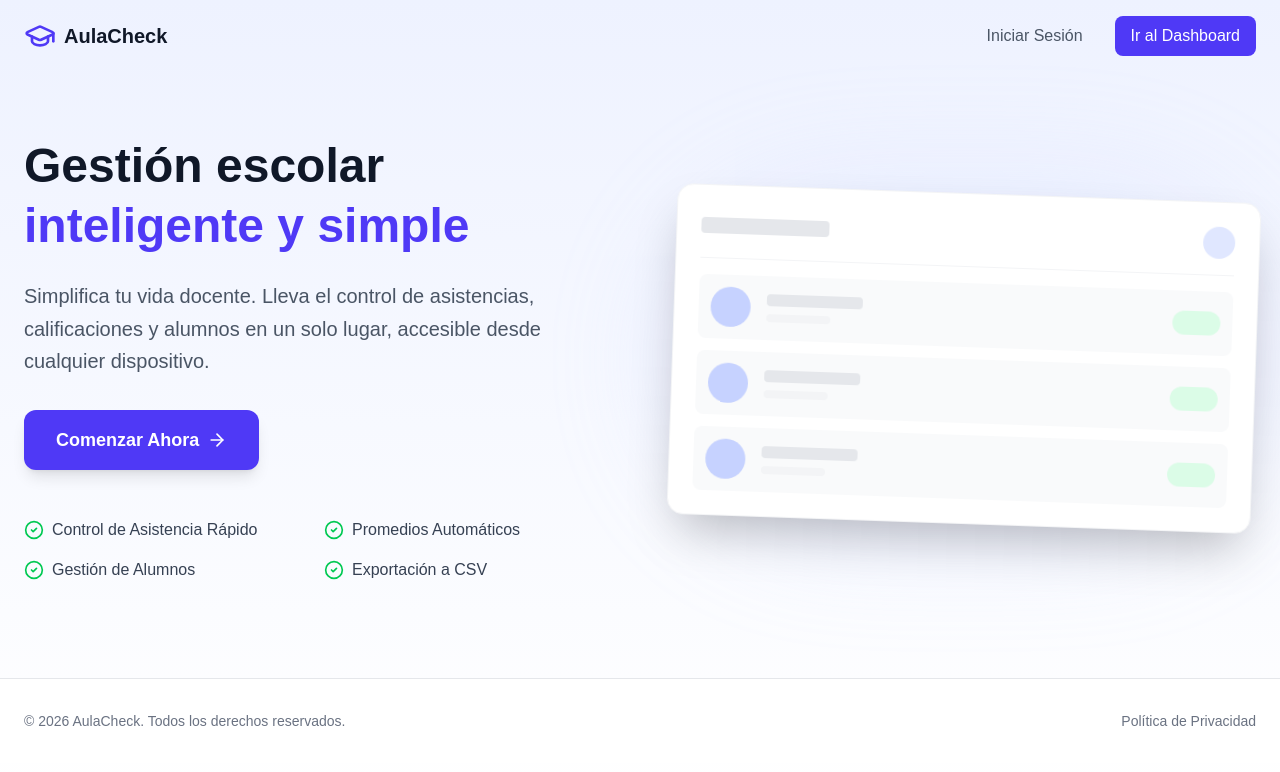
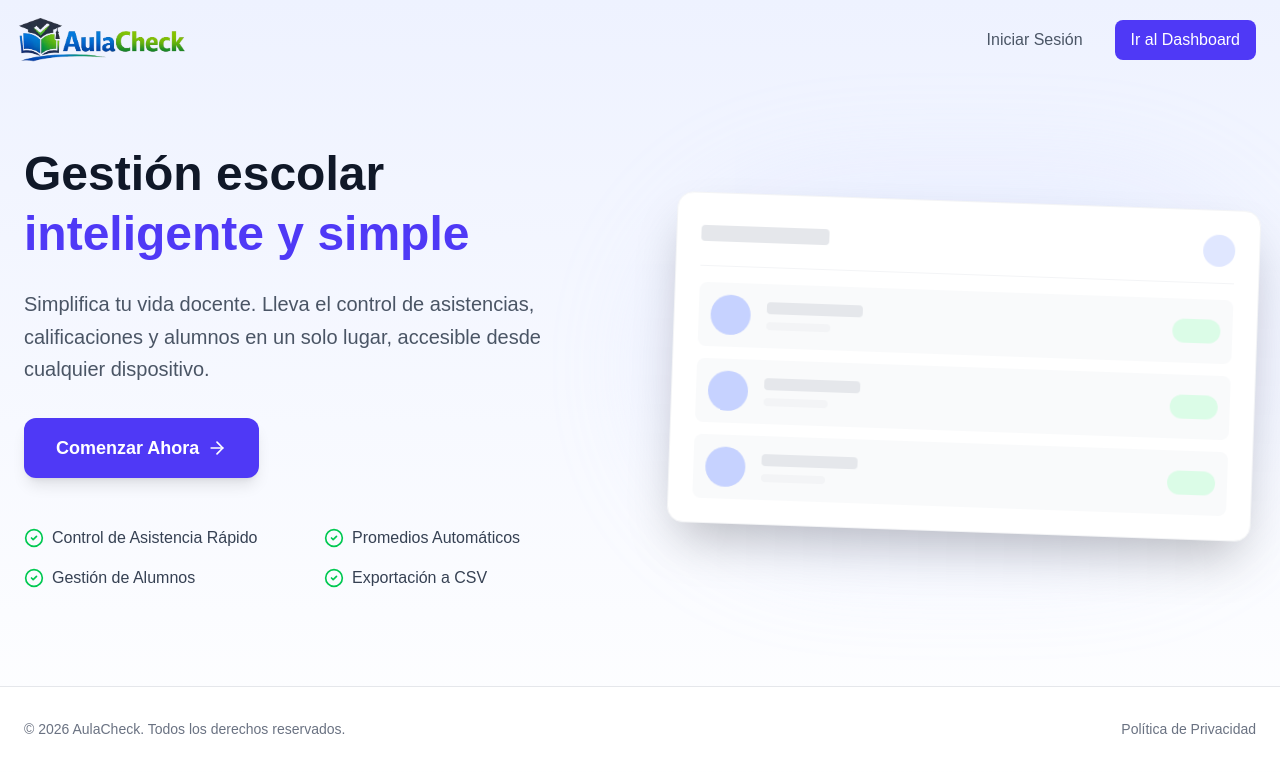
Before and after one commit to damianclancig/AulaCheck, a Next.js app: page / in a window 1280 px wide. Shown: the top 772 px of the page. Built offline with nearby package versions, Linux system fonts and the light colour scheme.

Commit message:
style(ui): implement official branding and pwa icons

```diff
--- a/src/app/layout.tsx
+++ b/src/app/layout.tsx
@@ -19,6 +19,11 @@ import { ModalProvider } from "@/providers/ModalProvider";
 export const metadata: Metadata = {
   title: "AulaCheck",
   description: "Gestión inteligente de asistencias y calificaciones",
+  icons: {
+    icon: "/assets/icon.webp",
+    apple: "/assets/icon.webp",
+  },
+  manifest: "/manifest.json",
 };
 
 export default function RootLayout({
--- a/src/app/login/page.tsx
+++ b/src/app/login/page.tsx
@@ -2,7 +2,9 @@
 
 import { useState } from 'react';
 import { signIn } from 'next-auth/react';
-import { GraduationCap, Loader2 } from 'lucide-react';
+import { Loader2 } from 'lucide-react';
+import Image from 'next/image';
+import logoPic from '../../../public/assets/logo.webp';
 
 export default function LoginPage() {
   const [loading, setLoading] = useState(false);
@@ -26,11 +28,10 @@ export default function LoginPage() {
     <div className="min-h-screen bg-gradient-to-br from-indigo-50 to-blue-100 flex items-center justify-center p-4">
       <div className="bg-white rounded-2xl shadow-xl w-full max-w-md overflow-hidden">
         <div className="p-8 text-center">
-          <div className="mx-auto w-16 h-16 bg-indigo-100 rounded-full flex items-center justify-center mb-6">
-            <GraduationCap className="w-8 h-8 text-indigo-600" />
+          <div className="mx-auto flex items-center justify-center mb-6">
+            <Image src={logoPic} alt="AulaCheck Logo" className="h-24 w-auto object-contain" priority />
           </div>
-
-          <h1 className="text-3xl font-bold text-gray-900 mb-2">AulaCheck</h1>
+          <h1 className="sr-only">AulaCheck</h1>
           <p className="text-gray-500 mb-8">
             Gestión inteligente de asistencias y calificaciones para docentes.
           </p>
--- a/src/app/page.tsx
+++ b/src/app/page.tsx
@@ -1,14 +1,15 @@
 import Link from "next/link";
-import { GraduationCap, ArrowRight, CheckCircle2 } from "lucide-react";
+import { ArrowRight, CheckCircle2 } from "lucide-react";
+import Image from "next/image";
+import logoPic from '../../public/assets/logo.webp';
 
 export default function Home() {
   return (
     <div className="min-h-screen bg-gradient-to-b from-indigo-50 to-white">
       {/* Navigation */}
       <nav className="flex items-center justify-between px-6 py-4 max-w-7xl mx-auto">
-        <div className="flex items-center gap-2">
-          <GraduationCap className="h-8 w-8 text-indigo-600" />
-          <span className="text-xl font-bold text-gray-900">AulaCheck</span>
+        <div className="flex items-center -ml-2">
+          <Image src={logoPic} alt="AulaCheck Logo" className="h-12 w-auto object-contain" priority />
         </div>
         <div className="flex gap-4">
           <Link
--- a/src/components/layout/Sidebar.tsx
+++ b/src/components/layout/Sidebar.tsx
@@ -7,11 +7,12 @@ import {
   BookOpen,
   Users,
   Settings,
-  LogOut,
-  GraduationCap
+  LogOut
 } from 'lucide-react';
 import { useSession, signOut } from 'next-auth/react';
 import { cn } from '@/lib/utils';
+import Image from 'next/image';
+import logoPic from '../../../public/assets/logo.webp';
 
 const navigation = [
   { name: 'Dashboard', href: '/dashboard', icon: LayoutDashboard },
@@ -50,9 +51,8 @@ export function Sidebar({ isOpen, onClose }: SidebarProps) {
         isOpen ? "translate-x-0" : "-translate-x-full"
       )}>
         <div className="flex h-16 items-center justify-between px-6 border-b border-gray-200 dark:border-gray-800">
-          <div className="flex items-center">
-            <GraduationCap className="h-8 w-8 text-indigo-600 dark:text-indigo-400 mr-3" />
-            <span className="text-xl font-bold text-gray-900 dark:text-white">AulaCheck</span>
+          <div className="flex items-center py-2">
+            <Image src={logoPic} alt="AulaCheck Logo" className="h-10 w-auto object-contain" priority />
           </div>
           {/* Close button for mobile */}
           <button
```
Also changed, not shown: public/assets/icon.webp (added), public/assets/logo.webp (added), public/manifest.json (added).
